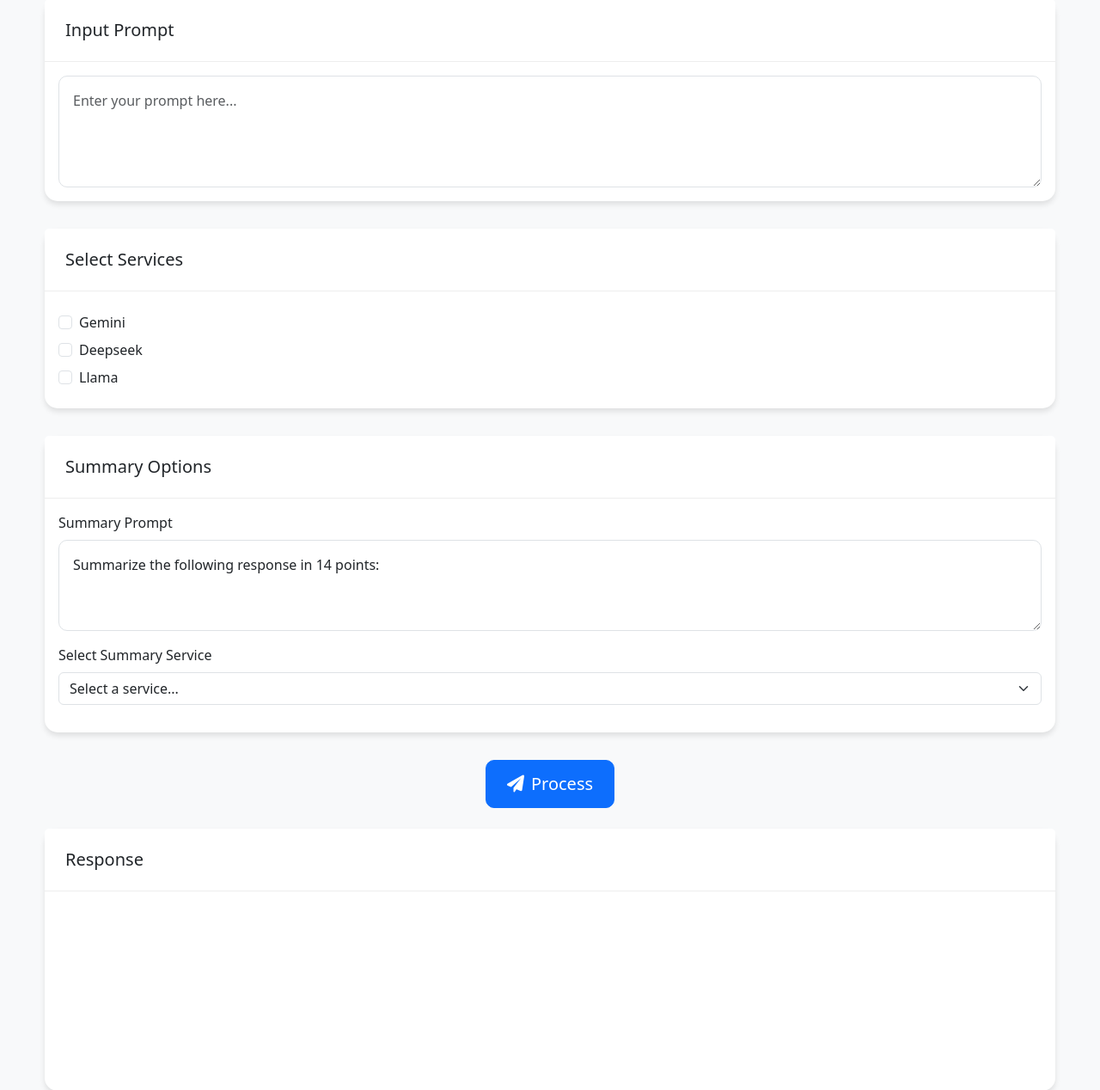
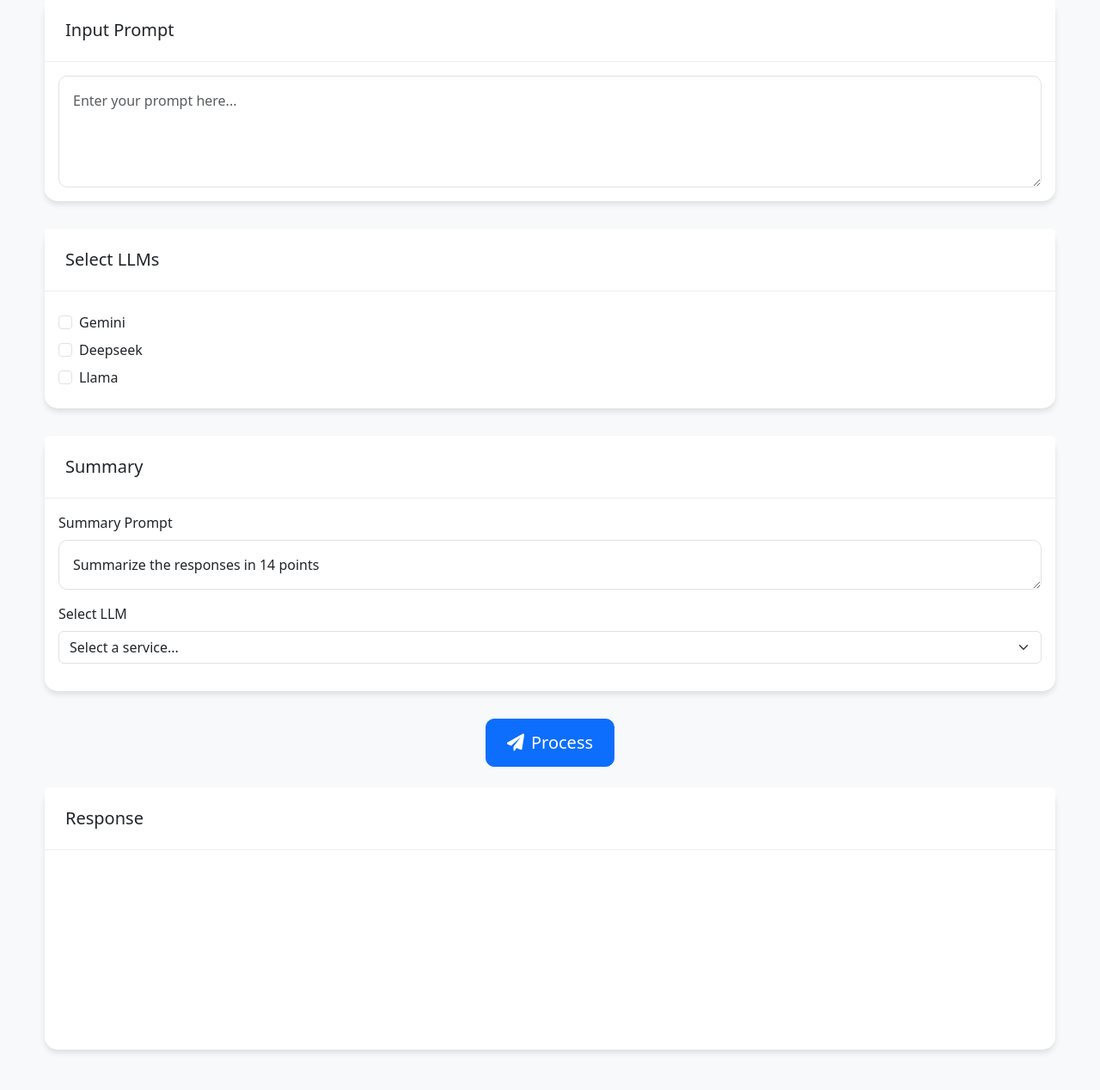
Before and after one commit to sqasimalis/AI-Advisory-Panel, a Flask app: page / in a window 1280 px wide. Shown: the part 105-1373 px from the top of the page at 86% size. After the commit the page ends 1330 px from the top, so only its background shows below. Run offline with Flask 3, Linux system fonts and the light colour scheme.

Commit message:
Updated README.md

```diff
--- a/app.py
+++ b/app.py
@@ -40,7 +40,7 @@ def process():
     # If summary is requested
     if summary_prompt and summary_service and summary_service in SERVICES:
         combined_responses = "\n\n".join(responses)
-        final_prompt = f"{summary_prompt}\n\n{combined_responses}"
+        final_prompt = f"{summary_prompt}:\n\n{combined_responses}"
         final_response = SERVICES[summary_service](final_prompt)
         # Convert markdown to HTML
         final_response_html = markdown.markdown(final_response)
--- a/requirements.txt
+++ /dev/null
@@ -1,4 +0,0 @@
-flask==3.0.0
-python-dotenv==1.0.0
-openai==1.3.0
-markdown==3.5.1
--- a/templates/index.html
+++ b/templates/index.html
@@ -69,7 +69,7 @@
 
         <div class="card">
             <div class="card-header">
-                <h5 class="mb-0">Select Services</h5>
+                <h5 class="mb-0">Select LLMs</h5>
             </div>
             <div class="card-body">
                 <div id="serviceCheckboxes">
@@ -87,15 +87,15 @@
 
         <div class="card">
             <div class="card-header">
-                <h5 class="mb-0">Summary Options</h5>
+                <h5 class="mb-0">Summary</h5>
             </div>
             <div class="card-body">
                 <div class="mb-3">
                     <label for="summaryPrompt" class="form-label">Summary Prompt</label>
-                    <textarea id="summaryPrompt" class="form-control" rows="3" placeholder="Enter summary prompt...">Summarize the following response in 14 points:</textarea>
+                    <textarea id="summaryPrompt" class="form-control" rows="1" placeholder="Enter summary prompt...">Summarize the responses in 14 points</textarea>
                 </div>
                 <div class="mb-3">
-                    <label for="summaryService" class="form-label">Select Summary Service</label>
+                    <label for="summaryService" class="form-label">Select LLM</label>
                     <select id="summaryService" class="form-select">
                         <option value="">Select a service...</option>
                         {% for service in services %}
```
Also changed, not shown: README.md, 1 other file.
